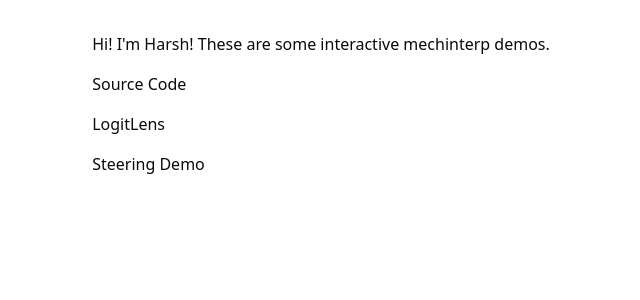
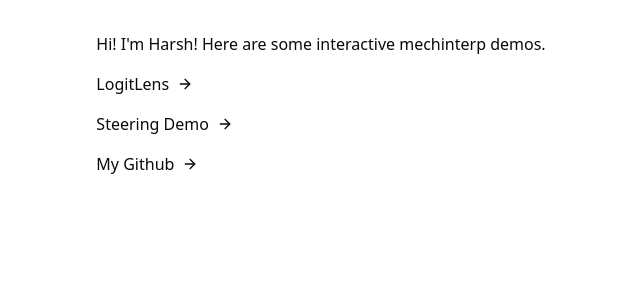
Before and after one commit to poweroutlet2/mechinterp, a Next.js app in the folder frontend/: page / in a window 1280 px wide. Shown: the top 300 px of the page, without its empty margins (319-959 px from the left). Built offline with nearby package versions, Linux system fonts and the light colour scheme.

Commit message:
fix build errors

```diff
--- a/frontend/app/logitlens/components/Heatmap.tsx
+++ b/frontend/app/logitlens/components/Heatmap.tsx
@@ -1,7 +1,7 @@
 "use client";
 
 import dynamic from "next/dynamic";
-import { LogitLensLayer } from "./LogitLens";
+import { LogitLensLayer } from "../page";
 
 const Plot = dynamic(() => import("react-plotly.js"), { ssr: false });
 
--- a/frontend/app/logitlens/page.tsx
+++ b/frontend/app/logitlens/page.tsx
@@ -5,11 +5,12 @@
 import { Label } from "@/components/ui/label";
 import { Button } from "@/components/ui/button";
 import { Accordion, AccordionContent, AccordionItem, AccordionTrigger } from "@/components/ui/accordion";
-import { ArrowRight } from "lucide-react";
+import { ArrowRight, Home } from "lucide-react";
 import Heatmap from "./components/Heatmap";
 import { Separator } from "@/components/ui/separator";
 import { Textarea } from "@/components/ui/textarea";
 import ModelSelector from "../../components/model-selector";
+import Link from "next/link";
 
 const API_BASE_URL = process.env.NEXT_PUBLIC_API_BASE_URL || "http://localhost:8000";
 
@@ -75,7 +76,11 @@
 	};
 
 	return (
-		<div className="w-full flex justify-center min-h-screen p-8">
+		<div className="w-full flex relative justify-center min-h-screen p-8">
+			<Link href="/" className="text-gray-600 hover:text-gray-900 absolute top-4 left-4">
+				<Home className="size-6" />
+			</Link>
+
 			<div className="flex flex-col gap-8 w-full max-w-4xl">
 				<div className="flex flex-col gap4">
 					<a
--- a/frontend/app/page.tsx
+++ b/frontend/app/page.tsx
@@ -1,17 +1,26 @@
+import { ArrowRight } from "lucide-react";
 import Link from "next/link";
 
 export default function Home() {
 	return (
 		<div className="w-full flex justify-center min-h-screen p-8">
 			<div className="flex flex-col gap-4">
-				<span>Hi! I&apos;m Harsh! These are some interactive mechinterp demos.</span>
-				<Link href="https://github.com/poweroutlet2" className="hover:underline">
-					Source Code
+				<span>Hi! I&apos;m Harsh! Here are some interactive mechinterp demos.</span>
+				<Link href="/logitlens" className="hover:underline flex flex-row items-center gap-2 w-fit">
+					LogitLens
+					<ArrowRight className="size-4" />
 				</Link>
-				<Link href="/logitlens" className="hover:underline">
-					LogitLens
+				<Link href="/steering-demo" className="hover:underline flex flex-row items-center gap-2 w-fit">
+					Steering Demo
+					<ArrowRight className="size-4" />
 				</Link>
-				<Link href="/steering-demo"> Steering Demo </Link>
+				<Link
+					href="https://github.com/poweroutlet2"
+					className="hover:underline flex flex-row items-center gap-2 w-fit"
+				>
+					My Github
+					<ArrowRight className="size-4" />
+				</Link>
 			</div>
 		</div>
 	);
```
Also changed, not shown: 1 other file (tests, documents, lock files or other folders).
